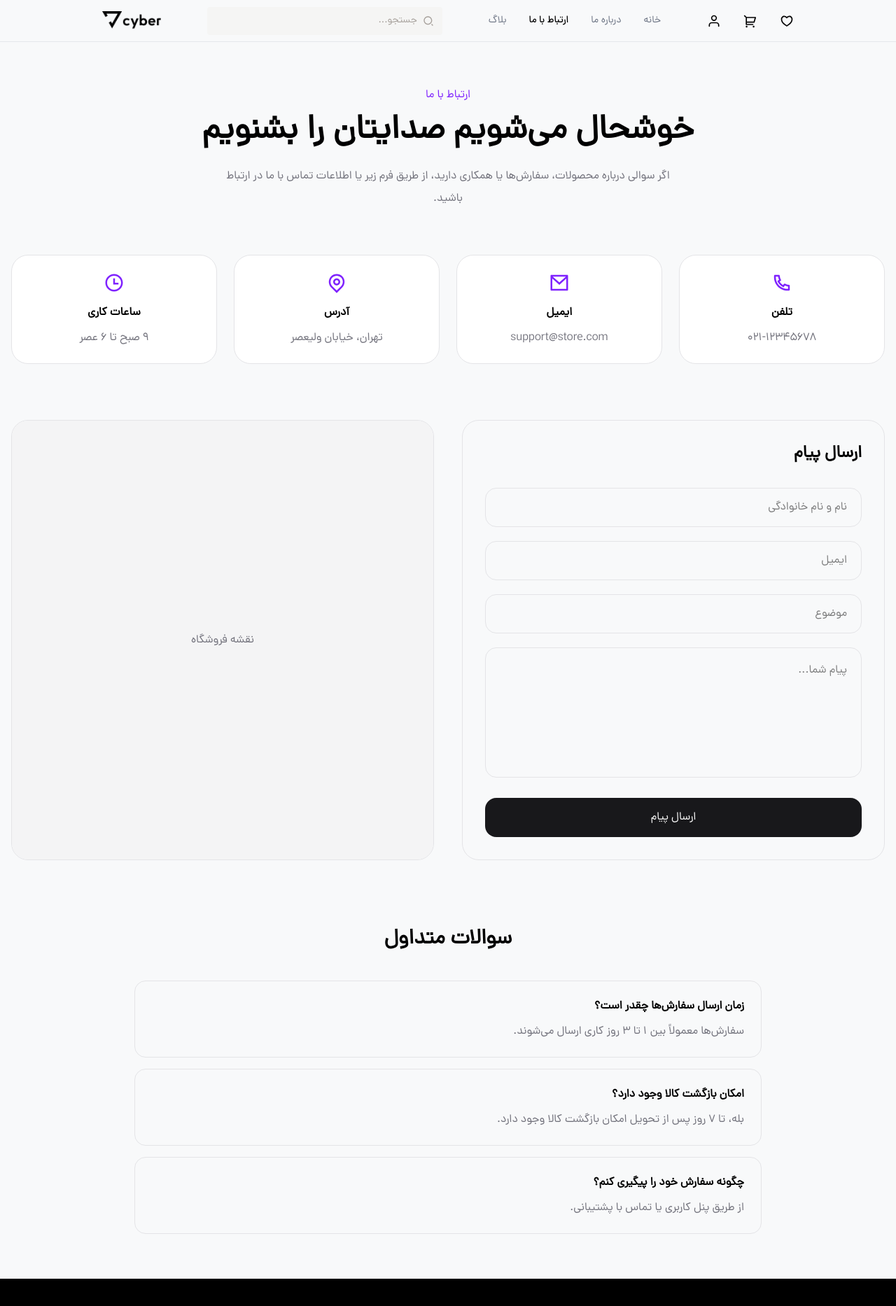
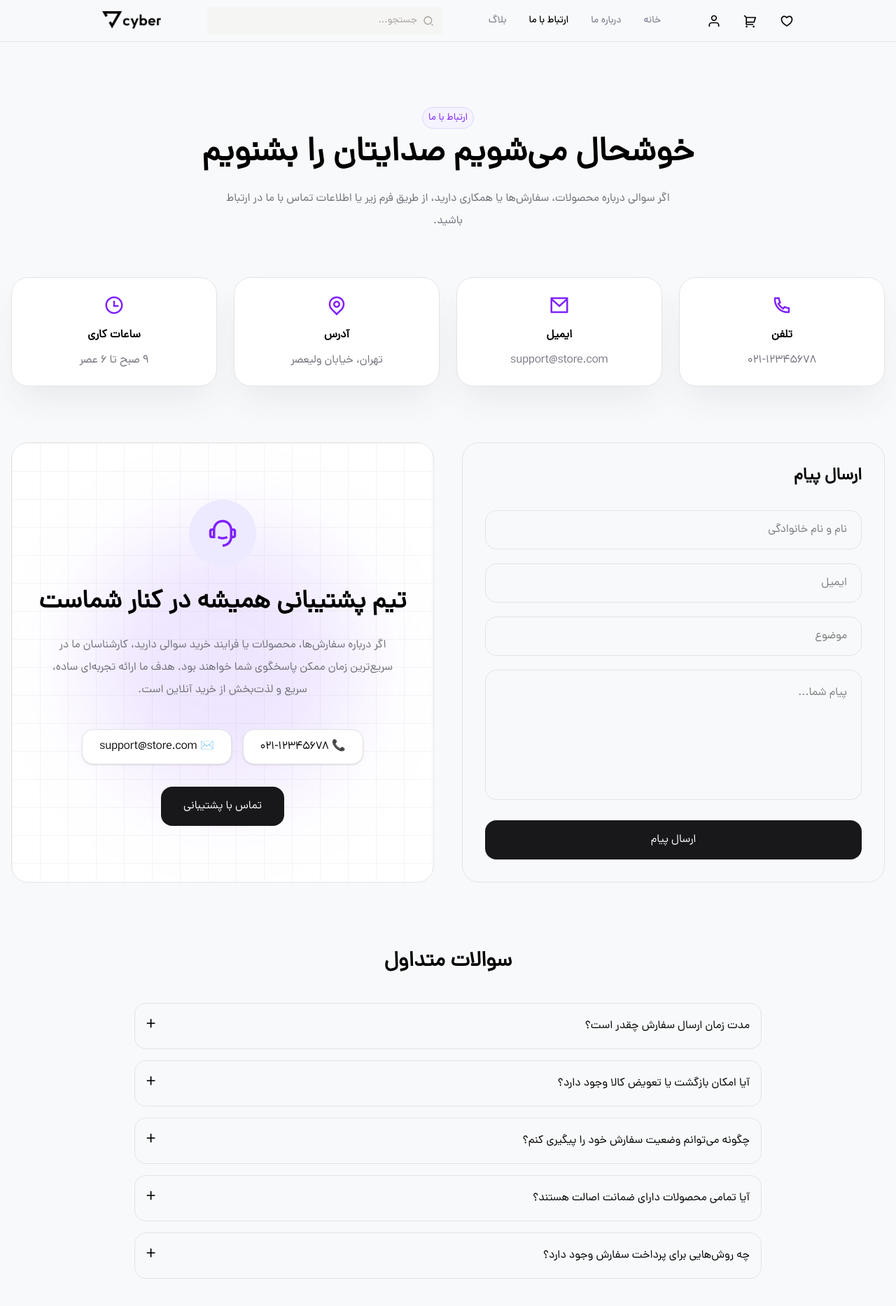
Before and after one commit to mariacnru/E-store, a React (Vite) app: page /contact in a window 1280 px wide. Shown: the top 1866 px of the page at 70% size. Built offline with nearby package versions, Linux system fonts and the light colour scheme.

Commit message:
contact > hero codded

```diff
--- a/src/Pages/Contact/Contact.jsx
+++ b/src/Pages/Contact/Contact.jsx
@@ -3,59 +3,19 @@ import {
   RiPhoneLine,
   RiMailLine,
   RiTimeLine,
+  RiCustomerService2Line,
 } from "react-icons/ri";
+import Hero from "./components/Hero";
+import HeroCards from "./components/HeroCards";
 
 function Contact() {
   return (
-    <div className="max-w-7xl mx-auto px-4 py-16">
+    <div className="max-w-7xl mx-auto px-4 py-24">
       {/* Hero */}
-      <div className="text-center mb-16">
-        <span className="text-violet-600 font-medium">ارتباط با ما</span>
-
-        <h1 className="text-5xl font-bold mt-4">
-          خوشحال می‌شویم صدایتان را بشنویم
-        </h1>
-
-        <p className="text-zinc-500 mt-6 max-w-2xl mx-auto leading-8">
-          اگر سوالی درباره محصولات، سفارش‌ها یا همکاری دارید، از طریق فرم زیر یا
-          اطلاعات تماس با ما در ارتباط باشید.
-        </p>
-      </div>
+      <Hero />
 
       {/* Contact Cards */}
-      <div className="grid md:grid-cols-2 lg:grid-cols-4 gap-6">
-        <div className="bg-white border border-zinc-200 rounded-3xl p-6 text-center">
-          <RiPhoneLine size={30} className="mx-auto text-violet-600 mb-4" />
-
-          <h3 className="font-bold">تلفن</h3>
-
-          <p className="text-zinc-500 mt-3">021-12345678</p>
-        </div>
-
-        <div className="bg-white border border-zinc-200 rounded-3xl p-6 text-center">
-          <RiMailLine size={30} className="mx-auto text-violet-600 mb-4" />
-
-          <h3 className="font-bold">ایمیل</h3>
-
-          <p className="text-zinc-500 mt-3">support@store.com</p>
-        </div>
-
-        <div className="bg-white border border-zinc-200 rounded-3xl p-6 text-center">
-          <RiMapPinLine size={30} className="mx-auto text-violet-600 mb-4" />
-
-          <h3 className="font-bold">آدرس</h3>
-
-          <p className="text-zinc-500 mt-3">تهران، خیابان ولیعصر</p>
-        </div>
-
-        <div className="bg-white border border-zinc-200 rounded-3xl p-6 text-center">
-          <RiTimeLine size={30} className="mx-auto text-violet-600 mb-4" />
-
-          <h3 className="font-bold">ساعات کاری</h3>
-
-          <p className="text-zinc-500 mt-3">۹ صبح تا ۶ عصر</p>
-        </div>
-      </div>
+      <HeroCards />
 
       {/* Form + Map */}
       <div className="grid lg:grid-cols-2 gap-10 mt-20">
@@ -95,9 +55,49 @@ function Contact() {
         </div>
 
         {/* Map */}
-        <div className="border border-zinc-200 rounded-3xl overflow-hidden min-h-[500px]">
-          <div className="w-full h-full bg-zinc-100 flex items-center justify-center text-zinc-500">
-            نقشه فروشگاه
+        <div className="relative overflow-hidden border border-zinc-200 rounded-3xl min-h-[500px] bg-white flex items-center justify-center">
+          {/* Grid Background */}
+          <div
+            className="
+      absolute inset-0
+      bg-[linear-gradient(to_right,#e4e4e7_1px,transparent_1px),linear-gradient(to_bottom,#e4e4e7_1px,transparent_1px)]
+      bg-size-[40px_40px]
+      opacity-40
+    "
+          />
+
+          {/* Glow */}
+          <div className="absolute w-96 h-96 bg-violet-500/15 blur-3xl rounded-full" />
+
+          {/* Content */}
+          <div className="relative z-10 text-center px-8">
+            <div className="w-24 h-24 rounded-full bg-violet-100 flex items-center justify-center mx-auto">
+              <RiCustomerService2Line size={42} className="text-violet-600" />
+            </div>
+
+            <h2 className="text-4xl font-bold mt-8">
+              تیم پشتیبانی همیشه در کنار شماست
+            </h2>
+
+            <p className="text-zinc-500 mt-6 leading-8 max-w-lg mx-auto">
+              اگر درباره سفارش‌ها، محصولات یا فرایند خرید سوالی دارید، کارشناسان
+              ما در سریع‌ترین زمان ممکن پاسخگوی شما خواهند بود. هدف ما ارائه
+              تجربه‌ای ساده، سریع و لذت‌بخش از خرید آنلاین است.
+            </p>
+
+            <div className="flex flex-wrap justify-center gap-4 mt-10">
+              <div className="px-6 py-3 rounded-2xl bg-white border border-zinc-200 shadow-sm">
+                📞 021-12345678
+              </div>
+
+              <div className="px-6 py-3 rounded-2xl bg-white border border-zinc-200 shadow-sm">
+                ✉️ support@store.com
+              </div>
+            </div>
+
+            <button className="mt-8 px-8 h-14 rounded-2xl bg-zinc-900 text-white hover:bg-violet-600 transition-all duration-300">
+              تماس با پشتیبانی
+            </button>
           </div>
         </div>
       </div>
@@ -107,29 +107,88 @@ function Contact() {
         <h2 className="text-3xl font-bold text-center mb-10">سوالات متداول</h2>
 
         <div className="space-y-4 max-w-4xl mx-auto">
-          <div className="border border-zinc-200 rounded-2xl p-6">
-            <h3 className="font-semibold">زمان ارسال سفارش‌ها چقدر است؟</h3>
+          <details className="group border border-zinc-200 rounded-2xl overflow-hidden">
+            <summary className="flex items-center justify-between p-4 cursor-pointer list-none">
+              مدت زمان ارسال سفارش چقدر است؟
+              <span className="text-2xl transition-transform duration-300 group-open:rotate-45">
+                +
+              </span>
+            </summary>
 
-            <p className="text-zinc-500 mt-3">
-              سفارش‌ها معمولاً بین ۱ تا ۳ روز کاری ارسال می‌شوند.
-            </p>
-          </div>
+            <div className="px-6 pb-6 text-zinc-600 leading-8 text-sm">
+              تمامی سفارش‌ها پس از ثبت و تایید پرداخت، در کوتاه‌ترین زمان ممکن
+              پردازش و آماده ارسال می‌شوند. سفارش‌های شهر تهران معمولاً بین ۱ تا
+              ۲ روز کاری و سفارش‌های سایر شهرها بین ۲ تا ۵ روز کاری به دست
+              مشتریان می‌رسند. در زمان جشنواره‌ها یا مناسبت‌های خاص ممکن است
+              زمان پردازش سفارش کمی افزایش یابد که در این صورت از طریق پیامک یا
+              ایمیل به اطلاع شما خواهد رسید.
+            </div>
+          </details>
 
-          <div className="border border-zinc-200 rounded-2xl p-6">
-            <h3 className="font-semibold">امکان بازگشت کالا وجود دارد؟</h3>
+          <details className="group border border-zinc-200 rounded-2xl overflow-hidden">
+            <summary className="flex items-center justify-between p-4 cursor-pointer list-none">
+              آیا امکان بازگشت یا تعویض کالا وجود دارد؟
+              <span className="text-2xl transition-transform duration-300 group-open:rotate-45">
+                +
+              </span>
+            </summary>
 
-            <p className="text-zinc-500 mt-3">
-              بله، تا ۷ روز پس از تحویل امکان بازگشت کالا وجود دارد.
-            </p>
-          </div>
+            <div className="px-6 pb-6 text-zinc-600 leading-8 text-sm">
+              بله، در صورتی که کالا دارای ایراد فنی، آسیب‌دیدگی در زمان حمل و
+              نقل یا مغایرت با سفارش ثبت شده باشد، می‌توانید تا ۷ روز پس از
+              تحویل کالا درخواست بازگشت یا تعویض ثبت کنید. پس از بررسی و تایید
+              تیم پشتیبانی، مبلغ پرداختی به حساب شما بازگردانده شده یا کالای
+              جایگزین ارسال خواهد شد.
+            </div>
+          </details>
 
-          <div className="border border-zinc-200 rounded-2xl p-6">
-            <h3 className="font-semibold">چگونه سفارش خود را پیگیری کنم؟</h3>
+          <details className="group border border-zinc-200 rounded-2xl overflow-hidden">
+            <summary className="flex items-center justify-between p-4 cursor-pointer list-none">
+              چگونه می‌توانم وضعیت سفارش خود را پیگیری کنم؟
+              <span className="text-2xl transition-transform duration-300 group-open:rotate-45">
+                +
+              </span>
+            </summary>
 
-            <p className="text-zinc-500 mt-3">
-              از طریق پنل کاربری یا تماس با پشتیبانی.
-            </p>
-          </div>
+            <div className="px-6 pb-6 text-zinc-600 leading-8 text-sm">
+              پس از ثبت سفارش، یک کد رهگیری برای شما ارسال می‌شود که از طریق پنل
+              کاربری و بخش «سفارش‌های من» می‌توانید وضعیت سفارش خود را مشاهده
+              کنید. همچنین در هر مرحله از پردازش، بسته‌بندی و ارسال، اطلاع‌رسانی
+              لازم از طریق پیامک یا ایمیل انجام خواهد شد.
+            </div>
+          </details>
+
+          <details className="group border border-zinc-200 rounded-2xl overflow-hidden">
+            <summary className="flex items-center justify-between p-4 cursor-pointer list-none">
+              آیا تمامی محصولات دارای ضمانت اصالت هستند؟
+              <span className="text-2xl transition-transform duration-300 group-open:rotate-45">
+                +
+              </span>
+            </summary>
+
+            <div className="px-6 pb-6 text-zinc-600 leading-8 text-sm">
+              تمامی محصولات عرضه شده در فروشگاه با ضمانت اصالت و سلامت فیزیکی
+              کالا ارائه می‌شوند. محصولات برندهای معتبر همراه با گارانتی رسمی
+              شرکت‌های ارائه‌دهنده خدمات پس از فروش عرضه می‌شوند و اطلاعات مربوط
+              به گارانتی هر محصول در صفحه همان کالا قابل مشاهده است.
+            </div>
+          </details>
+
+          <details className="group border border-zinc-200 rounded-2xl overflow-hidden">
+            <summary className="flex items-center justify-between p-4 cursor-pointer list-none">
+              چه روش‌هایی برای پرداخت سفارش وجود دارد؟
+              <span className="text-2xl transition-transform duration-300 group-open:rotate-45">
+                +
+              </span>
+            </summary>
+
+            <div className="px-6 pb-6 text-zinc-600 leading-8 text-sm">
+              کاربران می‌توانند سفارش خود را از طریق درگاه پرداخت آنلاین و با
+              استفاده از تمامی کارت‌های عضو شبکه شتاب پرداخت کنند. تمامی
+              تراکنش‌ها در بستر امن بانکی انجام می‌شود و اطلاعات پرداخت کاربران
+              نزد فروشگاه ذخیره نخواهد شد.
+            </div>
+          </details>
         </div>
       </div>
     </div>
--- /dev/null
+++ b/src/Pages/Contact/components/Hero.jsx
@@ -0,0 +1,22 @@
+import React from "react";
+
+function Hero() {
+  return (
+    <div className="text-center mb-16">
+      <span className="text-sm text-violet-600 bg-violet-50 px-2 py-1 rounded-full border border-violet-200 font-medium">
+        ارتباط با ما
+      </span>
+
+      <h1 className="text-5xl font-bold mt-4">
+        خوشحال می‌شویم صدایتان را بشنویم
+      </h1>
+
+      <p className="text-zinc-500 mt-6 max-w-2xl mx-auto leading-8">
+        اگر سوالی درباره محصولات، سفارش‌ها یا همکاری دارید، از طریق فرم زیر یا
+        اطلاعات تماس با ما در ارتباط باشید.
+      </p>
+    </div>
+  );
+}
+
+export default Hero;
--- /dev/null
+++ b/src/Pages/Contact/components/HeroCards.jsx
@@ -0,0 +1,47 @@
+import React from "react";
+import {
+  RiMailLine,
+  RiMapPinLine,
+  RiPhoneLine,
+  RiTimeLine,
+} from "react-icons/ri";
+
+function HeroCards() {
+  return (
+    <div className="grid md:grid-cols-2 lg:grid-cols-4 gap-6">
+      <div className="bg-white border border-zinc-200 rounded-3xl p-6 text-center shadow-2xl shadow-gray-200">
+        <RiPhoneLine size={30} className="mx-auto text-violet-600 mb-4" />
+
+        <h3 className="font-bold">تلفن</h3>
+
+        <p className="text-zinc-500 mt-3">021-12345678</p>
+      </div>
+
+      <div className="bg-white border border-zinc-200 rounded-3xl p-6 text-center shadow-2xl shadow-gray-200">
+        <RiMailLine size={30} className="mx-auto text-violet-600 mb-4" />
+
+        <h3 className="font-bold">ایمیل</h3>
+
+        <p className="text-zinc-500 mt-3">support@store.com</p>
+      </div>
+
+      <div className="bg-white border border-zinc-200 rounded-3xl p-6 text-center shadow-2xl shadow-gray-200">
+        <RiMapPinLine size={30} className="mx-auto text-violet-600 mb-4" />
+
+        <h3 className="font-bold">آدرس</h3>
+
+        <p className="text-zinc-500 mt-3">تهران، خیابان ولیعصر</p>
+      </div>
+
+      <div className="bg-white border border-zinc-200 rounded-3xl p-6 text-center shadow-2xl shadow-gray-200">
+        <RiTimeLine size={30} className="mx-auto text-violet-600 mb-4" />
+
+        <h3 className="font-bold">ساعات کاری</h3>
+
+        <p className="text-zinc-500 mt-3">۹ صبح تا ۶ عصر</p>
+      </div>
+    </div>
+  );
+}
+
+export default HeroCards;
```
Also changed, not shown: src/Pages/Contact/components/ContactCard.jsx (added, +9 -0 lines).
